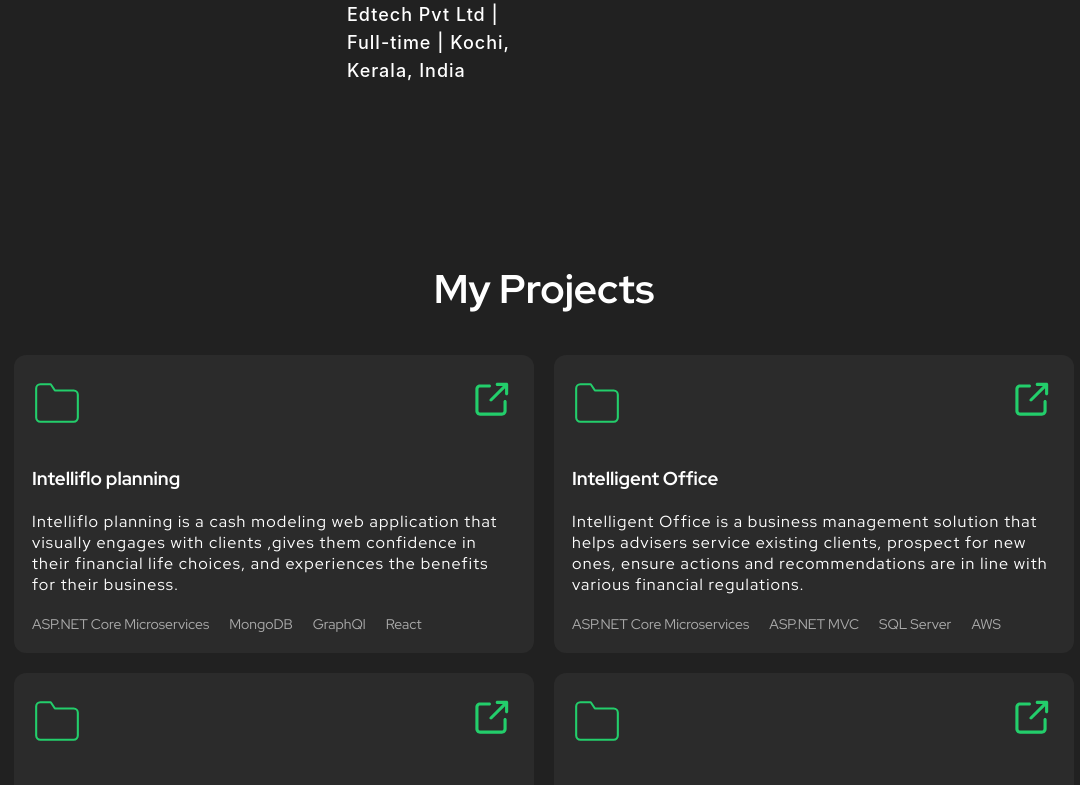
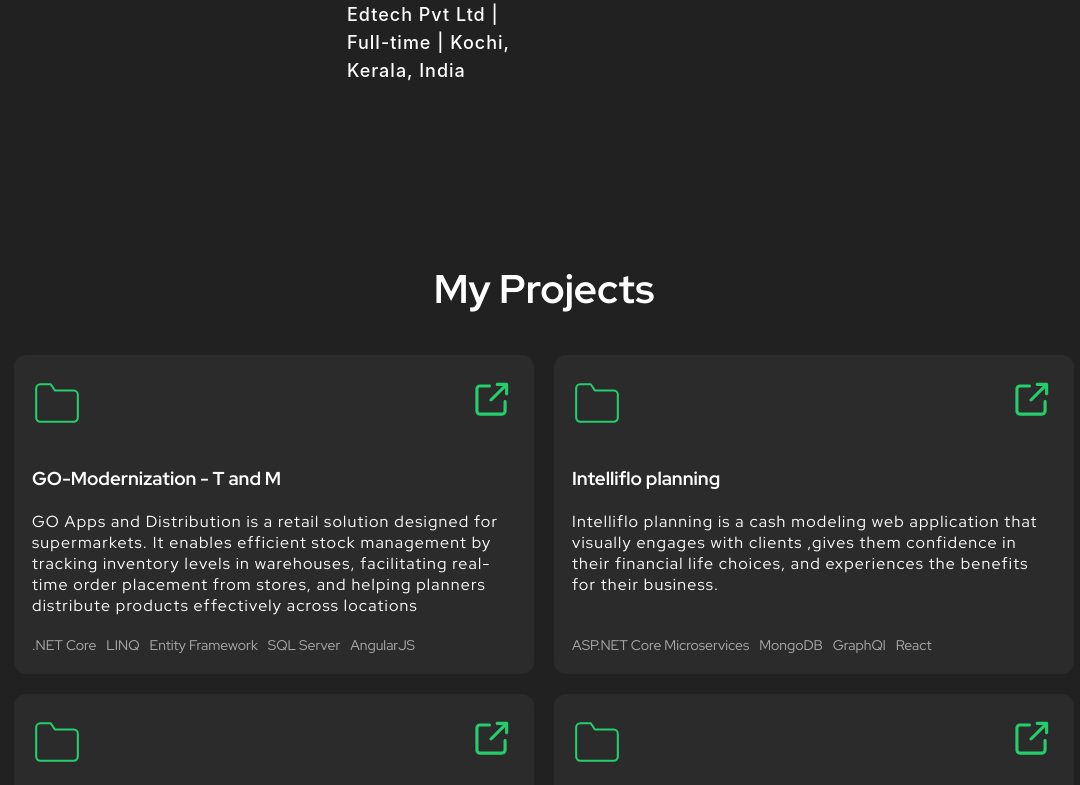
Before and after one commit to ScoluBasil/Portfolio, a React (Create React App) app: page / in a window 1280 px wide. Shown: the part 2012-2797 px from the top of the page, without its empty margins (96-1176 px from the left). Built offline with nearby package versions, Linux system fonts and the light colour scheme.

Commit message:
Latest changes

```diff
--- a/src/components/About/About.tsx
+++ b/src/components/About/About.tsx
@@ -11,7 +11,7 @@
         </ScrollAnimation>
         <ScrollAnimation animateIn="fadeInLeft" delay={0.1 * 1000}>
           <p>
-            Hi there! I'm Basil, With over five years of software development expertise, I excel as a full stack web developer specializing in .NET technologies. My proficiency extends to analysis, design, development, and deployment of web applications, complemented by a deep understanding of version control and relational databases.
+            Hi there! I'm Basil, With over Six years of software development expertise, I excel as a full stack web developer specializing in .NET technologies. My proficiency extends to analysis, design, development, and deployment of web applications, complemented by a deep understanding of version control and relational databases.
           </p>
         </ScrollAnimation>
         <ScrollAnimation animateIn="fadeInLeft" delay={0.2 * 1000} style={{ marginTop: "2rem", marginBottom: "2rem" }}>
--- a/src/components/Hero/Hero.tsx
+++ b/src/components/Hero/Hero.tsx
@@ -23,7 +23,7 @@
           <h3>Full Stack Developer</h3>
         </ScrollAnimation>
         <ScrollAnimation animateIn="fadeInUp" delay={0.6 * 1000}>
-          <p className="small-resume">Over 5 Years of Experience in Software engineering, mainly focussed on Microsoft technologies.</p>
+          <p className="small-resume">Over 6 Years of Experience in Software engineering, mainly focussed on Microsoft technologies.</p>
         </ScrollAnimation>
         <ScrollAnimation animateIn="fadeInUp" delay={1.2 * 1000}>
         <div className="social-media">
--- a/src/components/Project/Project.tsx
+++ b/src/components/Project/Project.tsx
@@ -12,6 +12,34 @@
       <div className="projects">
 
 
+        <ScrollAnimation animateIn="flipInX">
+          <div className="project">
+            <header>
+              <svg width="50" xmlns="http://www.w3.org/2000/svg" role="img" viewBox="0 0 24 24" fill="none" stroke="#23ce6b " stroke-width="1" stroke-linecap="round" stroke-linejoin="round" ><title>Folder</title><path d="M22 19a2 2 0 0 1-2 2H4a2 2 0 0 1-2-2V5a2 2 0 0 1 2-2h5l2 3h9a2 2 0 0 1 2 2z"></path></svg>
+              <div className="project-links">
+                <a href="https://www.groceryoutlet.com/" target="_blank" rel="noreferrer">
+                  <img src={externalLink} alt="Visit site" />
+                </a>
+              </div>
+            </header>
+            <div className="body">
+              <h3>GO-Modernization - T and M</h3>
+              <p>GO Apps and Distribution is a retail solution designed for supermarkets. It enables efficient
+                stock management by tracking inventory levels in warehouses, facilitating real-time order
+                placement from stores, and helping planners distribute products effectively across locations
+              </p>
+            </div>
+            <footer>
+              <ul className="tech-list">
+                <li>.NET Core</li>
+                <li>LINQ</li>
+                <li>Entity Framework</li>
+                <li>SQL Server</li>
+                <li>AngularJS</li>
+              </ul>
+            </footer>
+          </div>
+        </ScrollAnimation>
 
       <ScrollAnimation animateIn="flipInX">
           <div className="project">
--- a/src/components/Project/styles.ts
+++ b/src/components/Project/styles.ts
@@ -68,10 +68,12 @@
         margin-top: auto;
         .tech-list{
           display: flex;
+          flex-wrap: wrap;
           align-items: center;
-          gap: 2rem;
+          gap: 1rem;
           font-size: 1.4rem;
           opacity: 0.6;
+          list-style: none;
         }
       }
 
```
Also changed, not shown: 1 other file (tests, documents, lock files or other folders).
